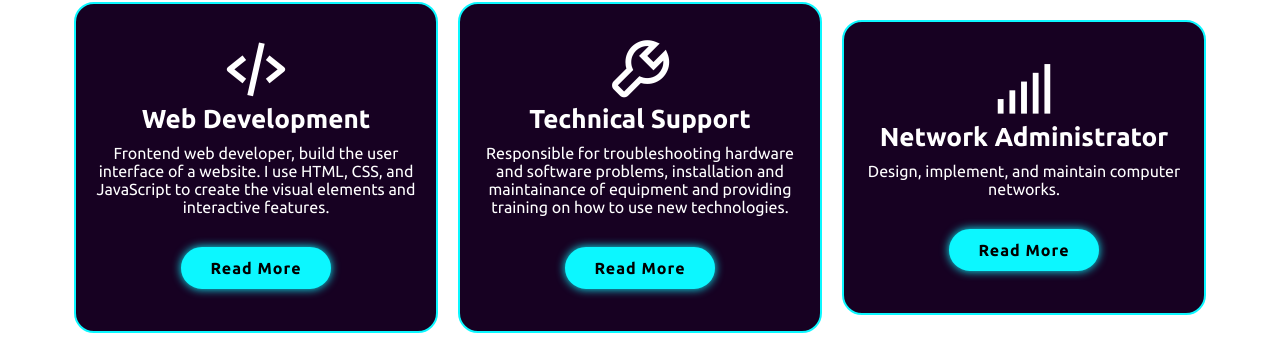
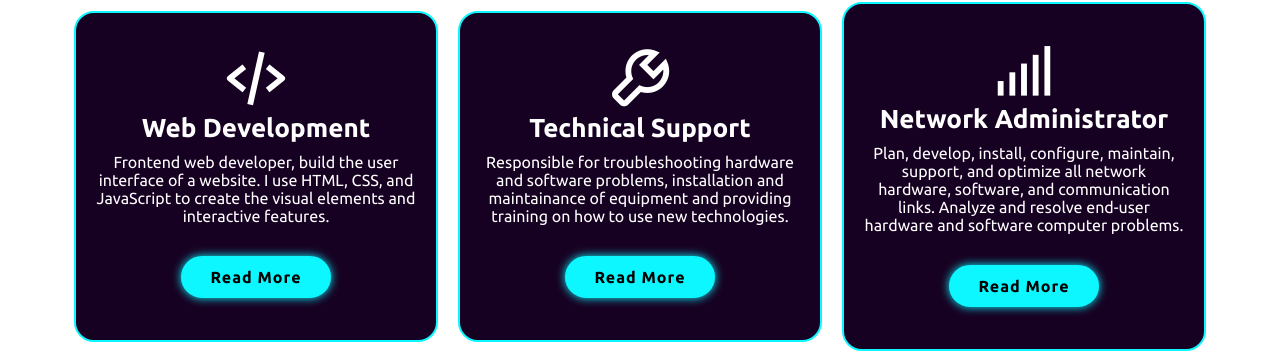
Before and after one commit to Kelvinnambale/portfolio-website, a plain HTML site: page index.html in a window 1280 px wide. Shown: the part 1614-1966 px from the top of the page. Drawn offline with nearby package versions, Linux system fonts and the light colour scheme.

Commit message:
update of skill section

```diff
--- a/index.html
+++ b/index.html
@@ -104,7 +104,8 @@
       <div class="skills-box">
         <i class="bx bx-signal-5"></i>
         <h3>Network Administrator</h3>
-        <p>Design, implement, and maintain computer networks.</p>
+        <p>Plan, develop, install, configure, maintain, support, and optimize all network hardware, software,
+	 and communication links. Analyze and resolve end-user hardware and software computer problems.</p>
         <div class="btn-box" id="btn_bx">
           <a href="#" class="btn">Read More</a>
         </div>
```
